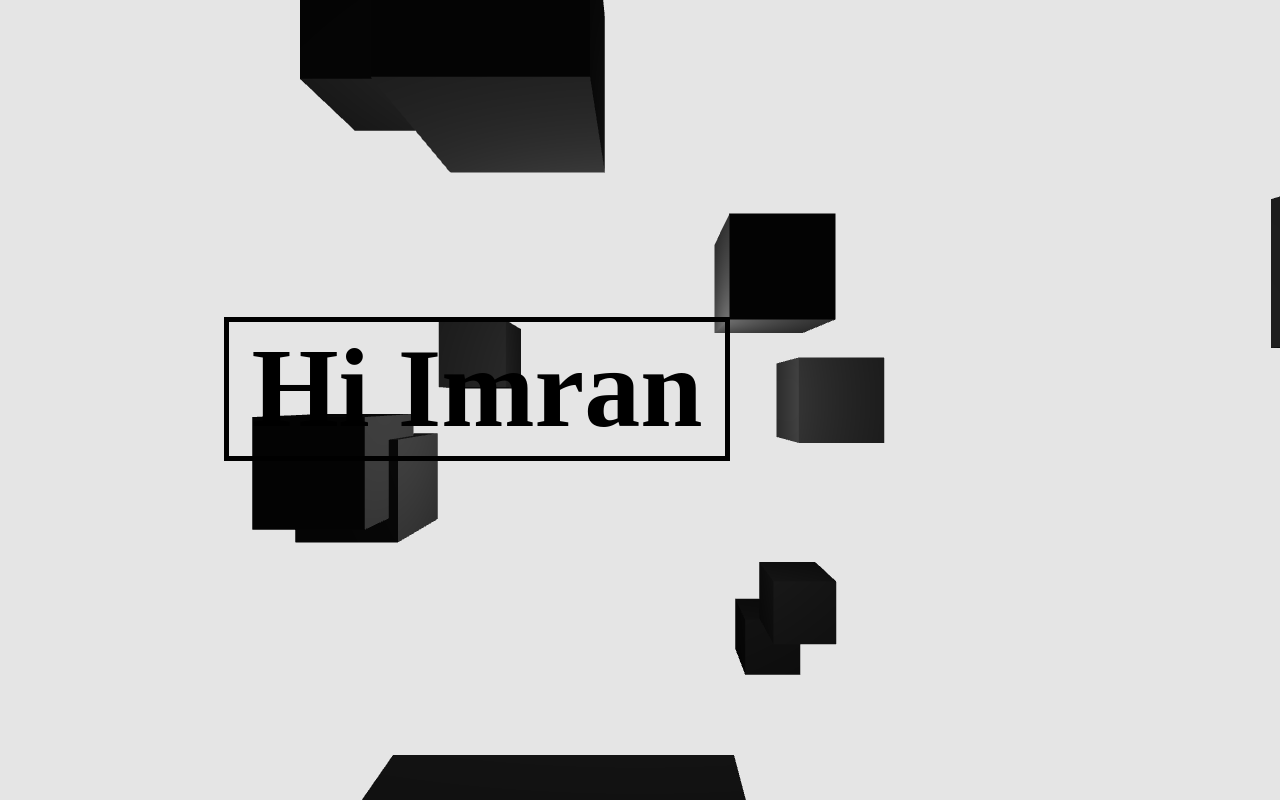
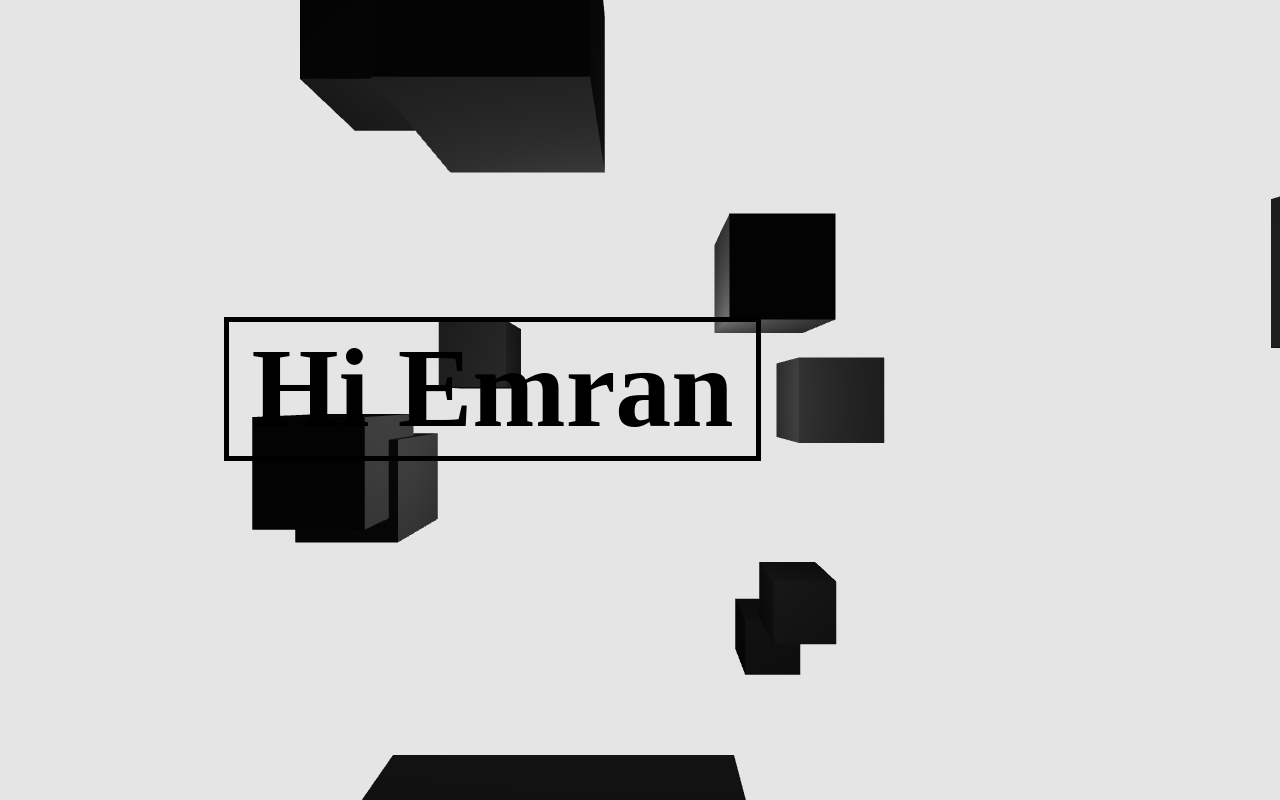
Before and after one commit to kaleabmez/Projects23, a plain HTML site: page index.html in a window 1280 px wide. Drawn offline with nearby package versions, Linux system fonts and the light colour scheme; animation ran at ten frames a second.

Commit message:
Update index.html

```diff
--- a/index.html
+++ b/index.html
@@ -7,7 +7,7 @@
     <title>Vite App</title>
 </head>
 <body>
-    <h2>Hi Imran</h2>
+    <h2>Hi Emran</h2>
     <script src="https://cdnjs.cloudflare.com/ajax/libs/three.js/102/three.js"></script>
     <script src="https://cdnjs.cloudflare.com/ajax/libs/gsap/2.1.2/TweenMax.min.js"></script>
 
```
